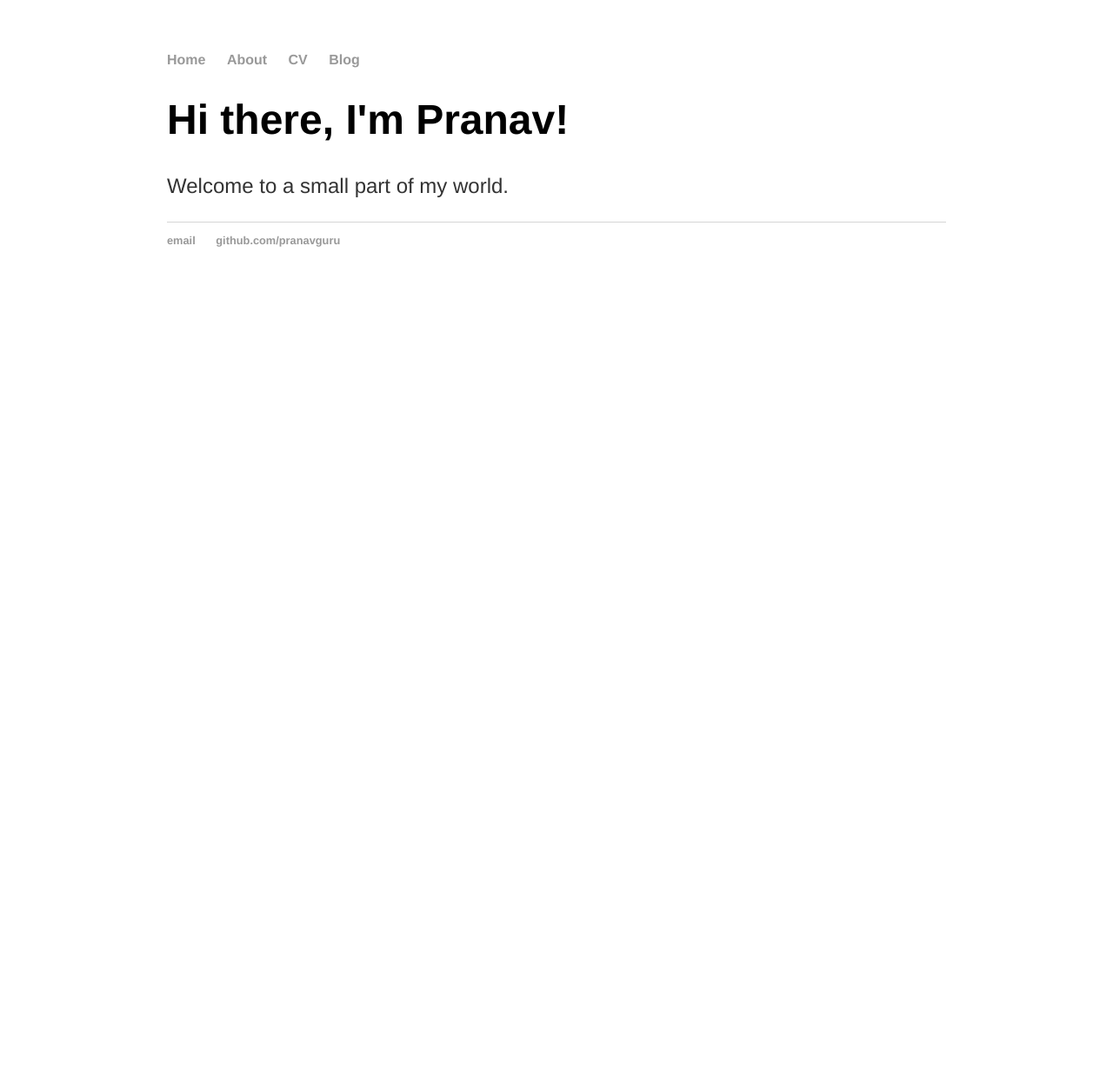
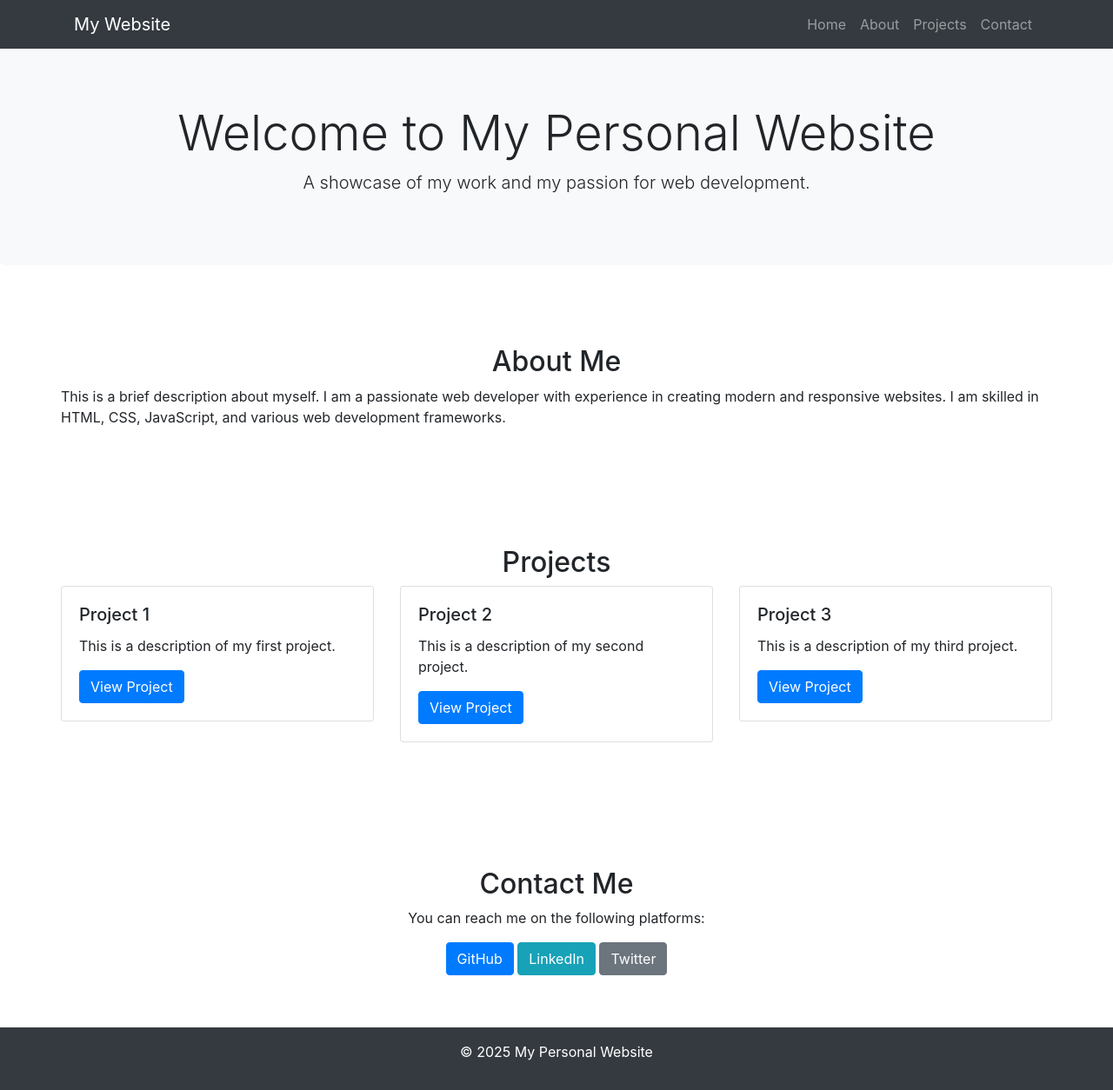
Before and after one commit to pranavguru/pranavguru.github.io, a Jekyll site: the page index.html, which Jekyll copies as it is, in a window 1280 px wide and 1254 px high. Shown: the whole window at 87% size. Built offline with Jekyll 4.4.1, drawn with Linux system fonts in a browser that asks for light colours; nearby versions of some CDN libraries.

Commit message:
Website overhaul

```diff
--- /dev/null
+++ b/css/style.css
@@ -0,0 +1,11 @@
+body {
+    padding-top: 56px;
+}
+
+.section-padding {
+    padding: 60px 0;
+}
+
+#hero {
+    background-color: #f8f9fa;
+}
--- a/index.html
+++ b/index.html
@@ -1,30 +1,65 @@
 <!DOCTYPE html>
-<html>
+<html lang="en">
 <head>
-		<title>Pranav Guruprasad</title>
-		<!-- link to main stylesheet -->
-		<link rel="stylesheet" type="text/css" href="/main.css">
+    <meta charset="UTF-8">
+    <meta name="viewport" content="width=device-width, initial-scale=1.0">
+    <title>My Personal Website</title>
+    <link rel="stylesheet" href="https://stackpath.bootstrapcdn.com/bootstrap/4.5.2/css/bootstrap.min.css">
+    <link rel="stylesheet" href="css/style.css">
 </head>
 <body>
-		<nav>
-    		<ul>
-        		<li><a href="/">Home</a></li>
-	        	<li><a href="/about">About</a></li>
-        		<li><a href="/cv">CV</a></li>
-        		<li><a href="/blog">Blog</a></li>
+    <nav class="navbar navbar-expand-lg navbar-dark bg-dark fixed-top">
+        <div class="container">
+            <a class="navbar-brand" href="#">My Website</a>
+            <button class="navbar-toggler" type="button" data-toggle="collapse" data-target="#navbarNav" aria-controls="navbarNav" aria-expanded="false" aria-label="Toggle navigation">
+                <span class="navbar-toggler-icon"></span>
+            </button>
+            <div class="collapse navbar-collapse" id="navbarNav">
+                <ul class="navbar-nav ml-auto">
+                    <li class="nav-item"><a class="nav-link" href="#hero">Home</a></li>
+                    <li class="nav-item"><a class="nav-link" href="#about">About</a></li>
+                    <li class="nav-item"><a class="nav-link" href="#projects">Projects</a></li>
+                    <li class="nav-item"><a class="nav-link" href="#contact">Contact</a></li>
                 </ul>
+            </div>
+        </div>
     </nav>
+
+    <header id="hero" class="jumbotron text-center">
         <div class="container">
-    		<div class="blurb">
-        		<h1 style="font-family:helvetica"> Hi there, I'm Pranav!</h1>
-				<p style="font-family:helvetica"> Welcome to a small part of my world.</p>
-    		</div><!-- /.blurb -->
-		</div><!-- /.container -->
-		<footer>
-    	<ul>
-        	<li><a href="mailto:pranavguruprasad0@gmail.com">email</a></li>
-        	<li><a href="https://github.com/pranavguru">github.com/pranavguru</a></li>
-			</ul>
+            <h1 class="display-4">Welcome to My Personal Website</h1>
+            <p class="lead">A showcase of my work and my passion for web development.</p>
+        </div>
+    </header>
+
+    <section id="about" class="container section-padding">
+        <h2 class="text-center">About Me</h2>
+        <p>This is a brief description about myself. I am a passionate web developer with experience in creating modern and responsive websites. I am skilled in HTML, CSS, JavaScript, and various web development frameworks.</p>
+    </section>
+
+    <section id="projects" class="container section-padding">
+        <h2 class="text-center">Projects</h2>
+        <div id="projects-container" class="row">
+            </div>
+    </section>
+
+    <section id="contact" class="container section-padding">
+        <h2 class="text-center">Contact Me</h2>
+        <p class="text-center">You can reach me on the following platforms:</p>
+        <div class="text-center">
+            <a href="#" class="btn btn-primary">GitHub</a>
+            <a href="#" class="btn btn-info">LinkedIn</a>
+            <a href="#" class="btn btn-secondary">Twitter</a>
+        </div>
+    </section>
+
+    <footer class="bg-dark text-white text-center p-3">
+        <p>&copy; 2025 My Personal Website</p>
     </footer>
+
+    <script src="https://code.jquery.com/jquery-3.5.1.slim.min.js"></script>
+    <script src="https://cdn.jsdelivr.net/npm/@popperjs/core@2.5.4/dist/umd/popper.min.js"></script>
+    <script src="https://stackpath.bootstrapcdn.com/bootstrap/4.5.2/js/bootstrap.min.js"></script>
+    <script src="js/script.js"></script>
 </body>
 </html>
--- /dev/null
+++ b/js/script.js
@@ -0,0 +1,35 @@
+$(document).ready(function() {
+    // Smooth scrolling for navigation links
+    $(".navbar-nav a").on('click', function(event) {
+        if (this.hash !== "") {
+            event.preventDefault();
+            var hash = this.hash;
+            $('html, body').animate({
+                scrollTop: $(hash).offset().top
+            }, 800, function(){
+                window.location.hash = hash;
+            });
+        }
+    });
+
+    // Fetch and display projects
+    fetch('projects/projects.json')
+        .then(response => response.json())
+        .then(data => {
+            const projectsContainer = document.getElementById('projects-container');
+            data.projects.forEach(project => {
+                const projectCard = `
+                    <div class="col-md-4 mb-4">
+                        <div class="card">
+                            <div class="card-body">
+                                <h5 class="card-title">${project.name}</h5>
+                                <p class="card-text">${project.description}</p>
+                                <a href="${project.url}" class="btn btn-primary">View Project</a>
+                            </div>
+                        </div>
+                    </div>
+                `;
+                projectsContainer.innerHTML += projectCard;
+            });
+        });
+});
--- /dev/null
+++ b/projects/projects.json
@@ -0,0 +1,19 @@
+{
+    "projects": [
+        {
+            "name": "Project 1",
+            "description": "This is a description of my first project.",
+            "url": "#"
+        },
+        {
+            "name": "Project 2",
+            "description": "This is a description of my second project.",
+            "url": "#"
+        },
+        {
+            "name": "Project 3",
+            "description": "This is a description of my third project.",
+            "url": "#"
+        }
+    ]
+}
```
Lines whose indentation alone changed are shown as unchanged.
